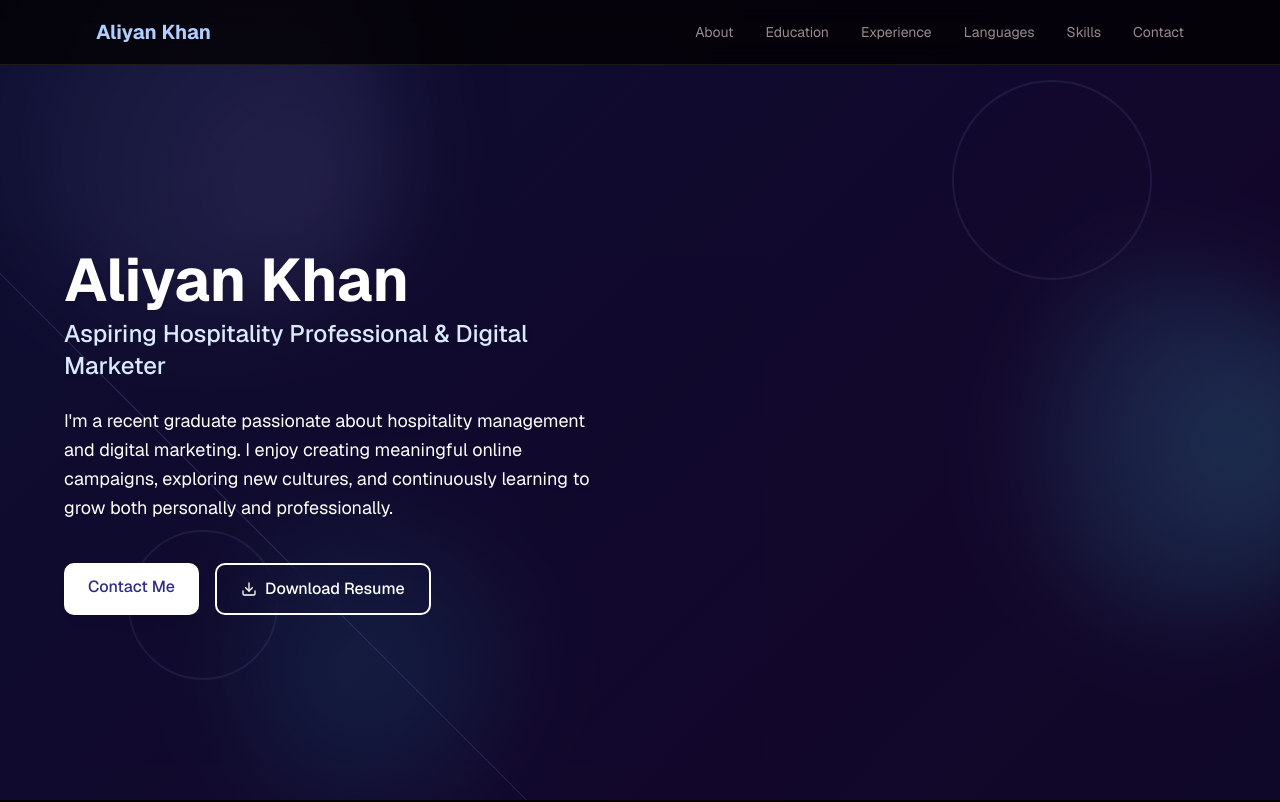
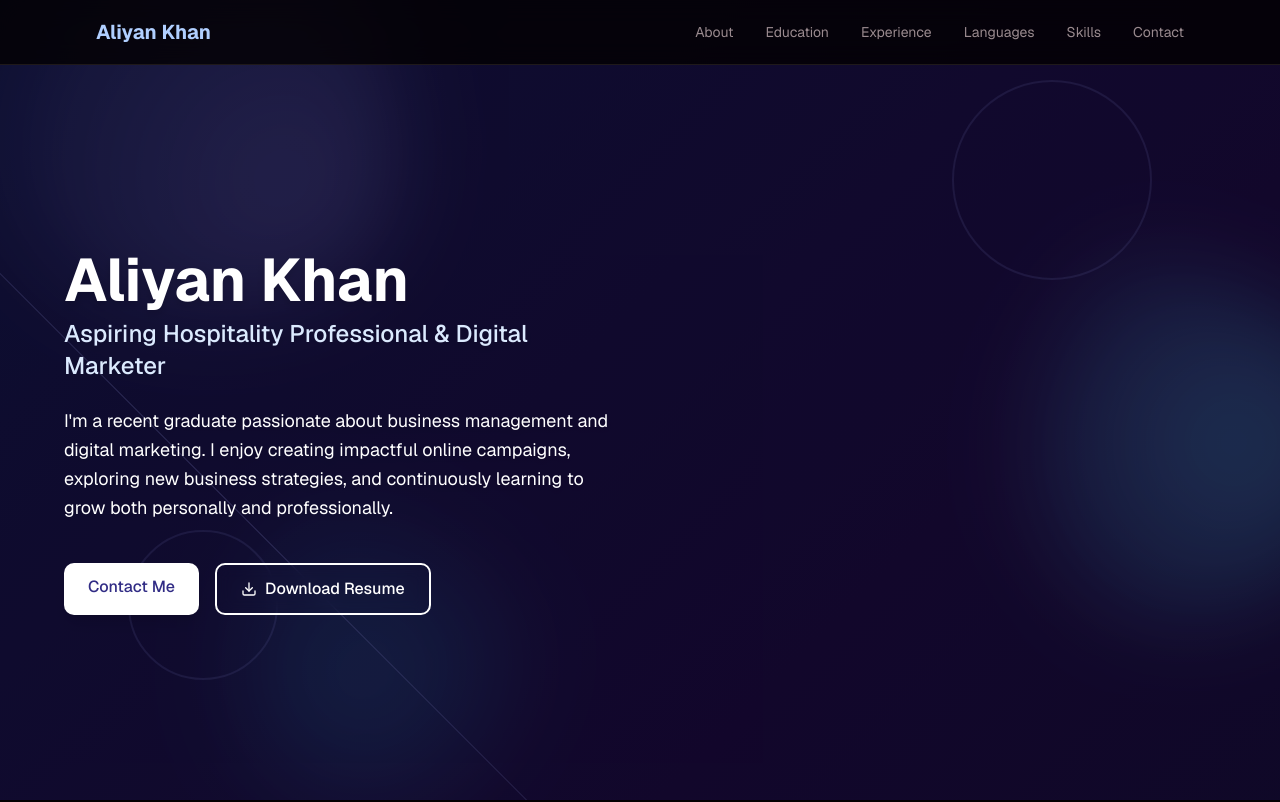
Before and after one commit to ZENOxELITE/Aliyan-portfolio, a Next.js app: page / in a window 1280 px wide. Shown: the top 802 px of the page. Built offline with nearby package versions, Linux system fonts and the light colour scheme.

Commit message:
Update personal description in hero component

```diff
--- a/components/hero.tsx
+++ b/components/hero.tsx
@@ -94,9 +94,7 @@ document.body.removeChild(link)
             </div>
 
             <p className="text-base md:text-lg text-white drop-shadow-md leading-relaxed max-w-xl">
-              I'm a recent graduate passionate about hospitality management and digital marketing. I enjoy
-              creating meaningful online campaigns, exploring new cultures, and continuously learning to grow both
-              personally and professionally.
+              I'm a recent graduate passionate about business management and digital marketing. I enjoy creating impactful online campaigns, exploring new business strategies, and continuously learning to grow both personally and professionally.
             </p>
 
             <div className="flex flex-wrap gap-4 pt-4">
```
